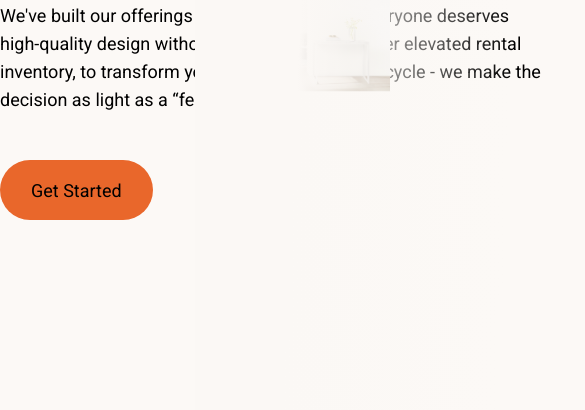
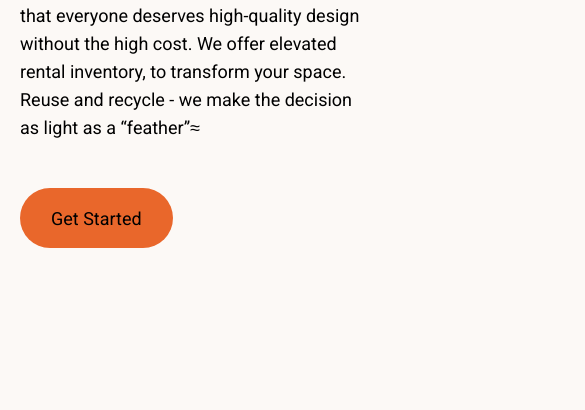
Before and after one commit to an4morph/mk-280223, a plain HTML site: page index.html in a window 390 px wide. Shown: the part 434-844 px from the top of the page, 585 px wide, since content can reach past the window. Drawn offline with Linux system fonts and the light colour scheme.

Commit message:
add responsive for hero

```diff
--- a/css/hero.css
+++ b/css/hero.css
@@ -59,3 +59,27 @@
 .hero-container {
   height: 100%;
 }
+
+@media screen and (max-width: 1200px) {
+  .hero .right-box {
+    background-size: cover;
+  }
+}
+
+@media screen and (max-width: 730px) {
+  .hero .bg {
+    z-index: -1;
+  }
+  .hero .content {
+    width: 70%;
+  }
+}
+
+@media screen and (max-width: 540px) {
+  .hero .right-box {
+    display: none;
+  }
+  .hero .content {
+    width: 100%;
+  }
+}
--- a/style.css
+++ b/style.css
@@ -29,3 +29,22 @@ body {
   margin: 0 auto;
   width: 1088px;
 }
+
+@media screen and (max-width: 1200px) {
+  .container {
+    width: 860px;
+  }
+}
+
+@media screen and (max-width: 956px) {
+  .container {
+    width: 700px;
+  }
+}
+
+@media screen and (max-width: 730px) {
+  .container {
+    width: 100%;
+    padding: 0 20px;
+  }
+}
```
Also changed, not shown: index.html (+1 -0 lines).
